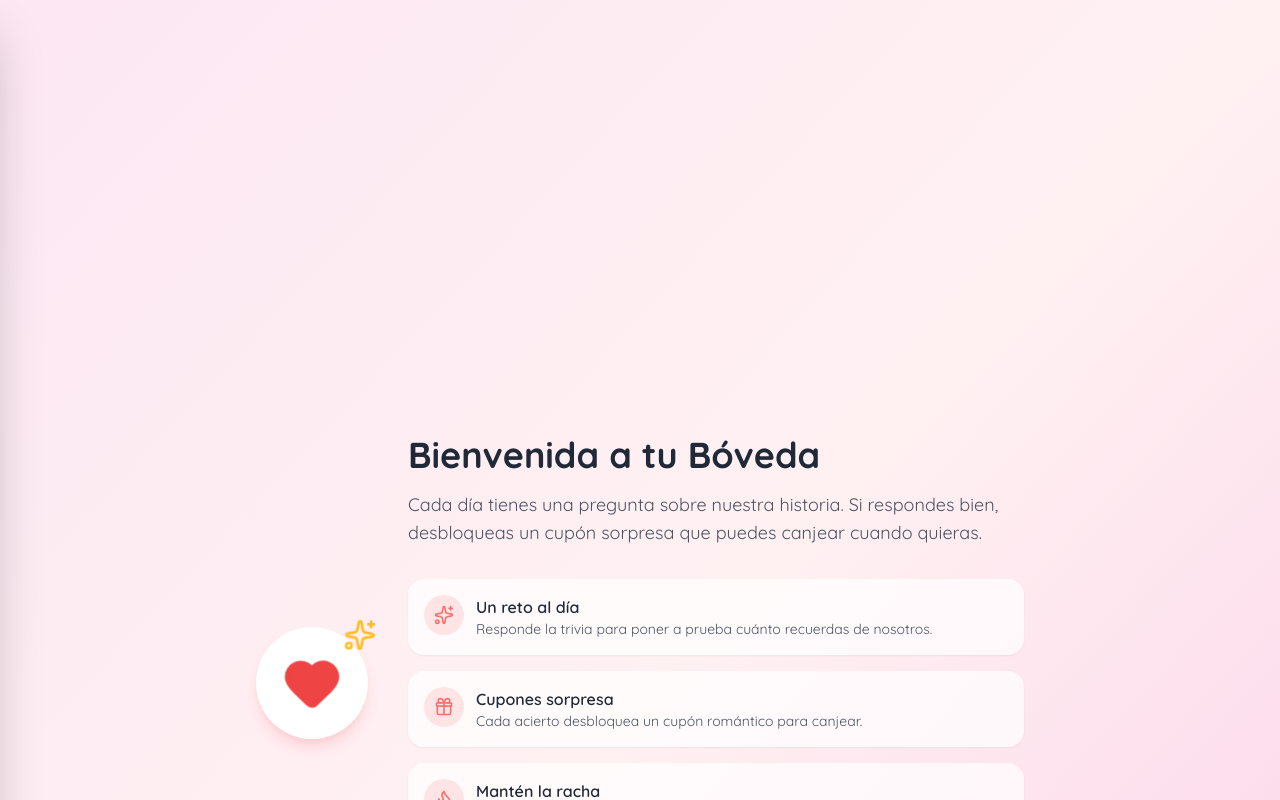
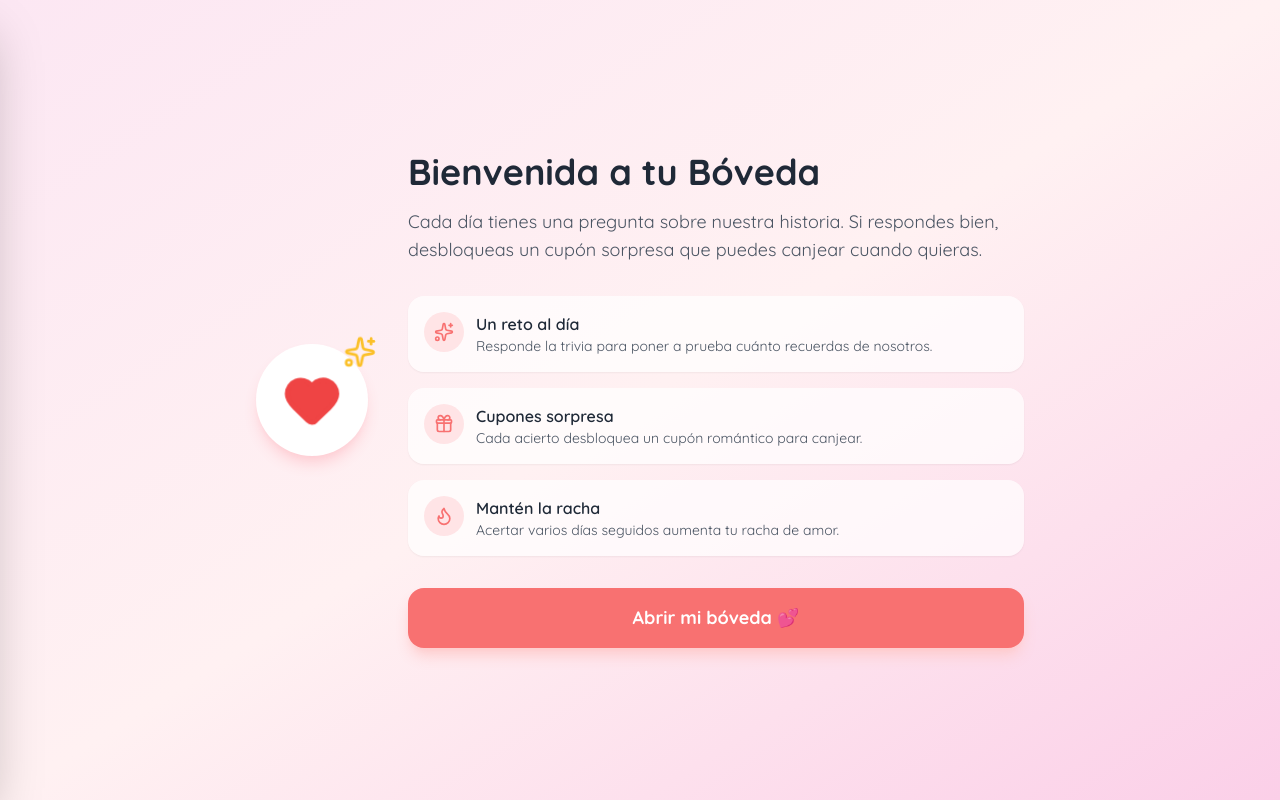
Before and after one commit to Rax0dev/trivia-cuponera, a React (Vite) app: page / in a window 1280 px wide. Shown: the top 800 px of the page. Built offline with nearby package versions, Linux system fonts and the light colour scheme.

Commit message:
Remove content push transform, use sidebar as overlay

```diff
--- a/src/App.jsx
+++ b/src/App.jsx
@@ -2090,7 +2090,7 @@
   }
 
   return (
-    <div className="min-h-[100dvh] bg-stone-50 px-4 py-5 sm:px-6 sm:py-7 md:py-9 transition-transform duration-300 ease-in-out" style={{ transform: sidebarOpen ? 'translateX(280px)' : 'translateX(0)' }}>
+    <div className="min-h-[100dvh] bg-stone-50 px-4 py-5 sm:px-6 sm:py-7 md:py-9">
       {showWelcome ? <WelcomeScreen onStart={dismissWelcome} /> : null}
 
       <Sidebar
```
